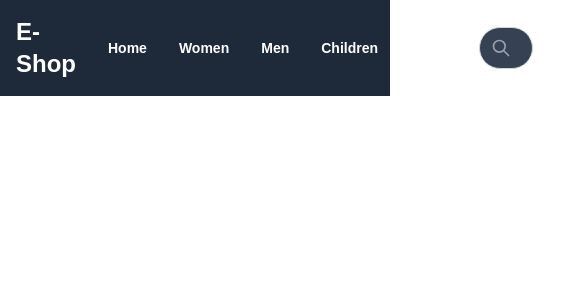
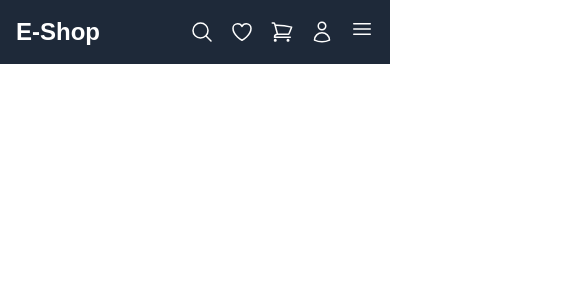
Before and after one commit to StavriannaLeon/cf-project, a Next.js app in the folder frontend/: page / in a window 390 px wide. Shown: the top 300 px of the page, 585 px wide, since content can reach past the window. Built offline with nearby package versions, Linux system fonts and the light colour scheme.

Commit message:
feat: refactor navigation components and add mobile menu and search overlay

```diff
--- a/frontend/app/components/layout/FlyoutMenu.tsx
+++ /dev/null
@@ -1,64 +0,0 @@
-"use client";
-
-import { useState, Fragment } from 'react';
-import { Transition } from '@headlessui/react';
-import Link from 'next/link';
-
-interface FlyoutMenuProps {
-  title: string;
-  children: React.ReactNode;
-}
-
-const FlyoutMenu = ({ title, children }: FlyoutMenuProps) => {
-  const [isOpen, setIsOpen] = useState(false);
-
-  return (
-    <div
-      onMouseEnter={() => setIsOpen(true)}
-      onMouseLeave={() => setIsOpen(false)}
-    >
-      <button
-        onClick={() => setIsOpen(!isOpen)} // Toggle on click
-        className="text-sm font-semibold leading-6 text-white"
-      >
-        {title}
-      </button>
-
-      <Transition
-        show={isOpen}
-        as={Fragment}
-        enter="transition ease-out duration-200"
-        enterFrom="opacity-0"
-        enterTo="opacity-100"
-        leave="transition ease-in duration-150"
-        leaveFrom="opacity-100"
-        leaveTo="opacity-0"
-      >
-        {/* Backdrop - Click to close */}
-        <div className="fixed inset-0 bg-black bg-opacity-25 z-40" onClick={() => setIsOpen(false)} />
-      </Transition>
-
-      <Transition
-        show={isOpen}
-        as={Fragment}
-        enter="transition ease-out duration-200"
-        enterFrom="transform -translate-x-full"
-        enterTo="transform translate-x-0"
-        leave="transition ease-in duration-150"
-        leaveFrom="transform translate-x-0"
-        leaveTo="transform -translate-x-full"
-      >
-        <div className="fixed top-0 left-0 h-full w-1/3 bg-white z-50 shadow-xl">
-            <div className="p-8">
-                <h2 className="text-2xl font-bold text-gray-900 mb-4">{title}</h2>
-                <div className="grid grid-cols-1 gap-4">
-                    {children}
-                </div>
-            </div>
-        </div>
-      </Transition>
-    </div>
-  );
-};
-
-export default FlyoutMenu;
--- a/frontend/app/components/layout/MainNavigation.tsx
+++ b/frontend/app/components/layout/MainNavigation.tsx
@@ -1,36 +1,26 @@
 "use client";
 
-import FlyoutMenu from './FlyoutMenu';
 import Link from 'next/link';
+import { TagIcon } from '@heroicons/react/24/outline';
 
 const MainNavigation = () => {
   return (
-    <div className="flex items-center gap-x-8">
+    <div className="hidden lg:flex lg:items-center lg:gap-x-8">
         <Link href="/" className="text-sm font-semibold leading-6 text-white">
             Home
         </Link>
-      <FlyoutMenu title="Women">
-        {/* Placeholder content for Women's menu */}
-        <Link href="/women/clothing" className="text-sm font-semibold leading-6 text-gray-900">Clothing</Link>
-        <Link href="/women/shoes" className="text-sm font-semibold leading-6 text-gray-900">Shoes</Link>
-        <Link href="/women/accessories" className="text-sm font-semibold leading-6 text-gray-900">Accessories</Link>
-      </FlyoutMenu>
-
-      <FlyoutMenu title="Men">
-        {/* Placeholder content for Men's menu */}
-        <Link href="/men/clothing" className="text-sm font-semibold leading-6 text-gray-900">Clothing</Link>
-        <Link href="/men/shoes" className="text-sm font-semibold leading-6 text-gray-900">Shoes</Link>
-        <Link href="/men/accessories" className="text-sm font-semibold leading-6 text-gray-900">Accessories</Link>
-      </FlyoutMenu>
-
-      <FlyoutMenu title="Children">
-        {/* Placeholder content for Children's menu */}
-        <Link href="/children/clothing" className="text-sm font-semibold leading-6 text-gray-900">Clothing</Link>
-        <Link href="/children/shoes" className="text-sm font-semibold leading-6 text-gray-900">Shoes</Link>
-      </FlyoutMenu>
-
-      <Link href="/sales" className="text-sm font-semibold leading-6 text-white">
-        Sales
+        <Link href="/women" className="text-sm font-semibold leading-6 text-white">
+            Women
+        </Link>
+        <Link href="/men" className="text-sm font-semibold leading-6 text-white">
+            Men
+        </Link>
+        <Link href="/kids" className="text-sm font-semibold leading-6 text-white">
+            Kids
+        </Link>
+      <Link href="/sales" className="flex items-center space-x-1 text-sm font-semibold leading-6 text-white">
+        <TagIcon className="h-5 w-5" />
+        <span>Sales</span>
       </Link>
     </div>
   );
--- /dev/null
+++ b/frontend/app/components/layout/MobileMenu.tsx
@@ -0,0 +1,36 @@
+"use client";
+
+import Link from 'next/link';
+import { XMarkIcon } from '@heroicons/react/24/outline';
+
+interface MobileMenuProps {
+    isOpen: boolean;
+    onClose: () => void;
+}
+
+const MobileMenu = ({ isOpen, onClose }: MobileMenuProps) => {
+    if (!isOpen) return null;
+
+    return (
+        <div className="lg:hidden fixed inset-0 bg-gray-800 z-50 p-6" id="mobile-menu">
+            <div className="flex items-center justify-end"> {/* Changed justify-between to justify-end */}
+                <button onClick={onClose}>
+                    <XMarkIcon className="h-6 w-6 text-white" />
+                </button>
+            </div>
+            <div className="mt-6 flow-root">
+                <div className="-my-6 divide-y divide-gray-700">
+                    <div className="space-y-2 py-6">
+                        <Link href="/" className="-mx-3 block rounded-lg px-3 py-2 text-base font-semibold leading-7 text-white hover:bg-gray-700" onClick={onClose}>Home</Link>
+                        <Link href="/women" className="-mx-3 block rounded-lg px-3 py-2 text-base font-semibold leading-7 text-white hover:bg-gray-700" onClick={onClose}>Women</Link>
+                        <Link href="/men" className="-mx-3 block rounded-lg px-3 py-2 text-base font-semibold leading-7 text-white hover:bg-gray-700" onClick={onClose}>Men</Link>
+                        <Link href="/kids" className="-mx-3 block rounded-lg px-3 py-2 text-base font-semibold leading-7 text-white hover:bg-gray-700" onClick={onClose}>Kids</Link>
+                        <Link href="/sales" className="-mx-3 block rounded-lg px-3 py-2 text-base font-semibold leading-7 text-white hover:bg-gray-700" onClick={onClose}>Sales</Link>
+                    </div>
+                </div>
+            </div>
+        </div>
+    );
+};
+
+export default MobileMenu;
--- a/frontend/app/components/layout/Navbar.tsx
+++ b/frontend/app/components/layout/Navbar.tsx
@@ -1,19 +1,24 @@
 "use client";
 
+import { useState } from 'react';
 import Link from 'next/link';
 import { useModal } from '../../contexts/ModalContext';
 import Searchbar from './Searchbar';
-import { HeartIcon, ShoppingCartIcon, UserIcon } from '@heroicons/react/24/outline';
+import { HeartIcon, ShoppingCartIcon, UserIcon, Bars3Icon, MagnifyingGlassIcon } from '@heroicons/react/24/outline';
 import MainNavigation from './MainNavigation';
+import MobileMenu from './MobileMenu';
+import SearchOverlay from './SearchOverlay';
 
 
 const Navbar = () => {
   const { openModal } = useModal();
+  const [isMobileMenuOpen, setIsMobileMenuOpen] = useState(false);
+  const [isSearchOpen, setIsSearchOpen] = useState(false);
 
   return (
     <nav className="bg-gray-800 text-white p-4">
       <div className="container mx-auto flex justify-between items-center">
-        {/* Left Side */}
+        {/* Left Side & Main Nav */}
         <div className="flex items-center space-x-8">
             <Link href="/" className="text-2xl font-bold">
               E-Shop
@@ -21,13 +26,18 @@ const Navbar = () => {
             <MainNavigation />
         </div>
 
-        {/* Center */}
-        <div className="flex-1 flex justify-center px-8">
+        {/* Center Searchbar (Desktop) */}
+        <div className="hidden lg:flex flex-1 justify-center px-8">
             <Searchbar />
         </div>
 
-        {/* Right Side */}
+        {/* Right Side Icons */}
         <div className="flex items-center space-x-4">
+            {/* Mobile Search Icon */}
+            <button onClick={() => setIsSearchOpen(true)} className="lg:hidden hover:text-gray-300">
+                <MagnifyingGlassIcon className="h-6 w-6" />
+            </button>
+
             <button className="hover:text-gray-300">
                 <HeartIcon className="h-6 w-6" />
             </button>
@@ -37,8 +47,17 @@ const Navbar = () => {
             <button onClick={() => openModal('login')} className="hover:text-gray-300">
                 <UserIcon className="h-6 w-6" />
             </button>
+
+            {/* Hamburger Menu Button */}
+            <div className="lg:hidden">
+                <button onClick={() => setIsMobileMenuOpen(true)}>
+                    <Bars3Icon className="h-6 w-6" />
+                </button>
+            </div>
         </div>
       </div>
+      <MobileMenu isOpen={isMobileMenuOpen} onClose={() => setIsMobileMenuOpen(false)} />
+      <SearchOverlay isOpen={isSearchOpen} onClose={() => setIsSearchOpen(false)} />
     </nav>
   );
 };
--- /dev/null
+++ b/frontend/app/components/layout/SearchOverlay.tsx
@@ -0,0 +1,28 @@
+"use client";
+
+import { XMarkIcon } from '@heroicons/react/24/outline';
+import Searchbar from './Searchbar';
+
+interface SearchOverlayProps {
+    isOpen: boolean;
+    onClose: () => void;
+}
+
+const SearchOverlay = ({ isOpen, onClose }: SearchOverlayProps) => {
+    if (!isOpen) return null;
+
+    return (
+        <div className="lg:hidden fixed inset-0 bg-gray-800 z-50 p-4" id="search-overlay">
+            <div className="flex items-center justify-between">
+                <div className="flex-1">
+                    <Searchbar />
+                </div>
+                <button onClick={onClose} className="ml-4 text-white">
+                    <XMarkIcon className="h-6 w-6" />
+                </button>
+            </div>
+        </div>
+    );
+};
+
+export default SearchOverlay;
```
